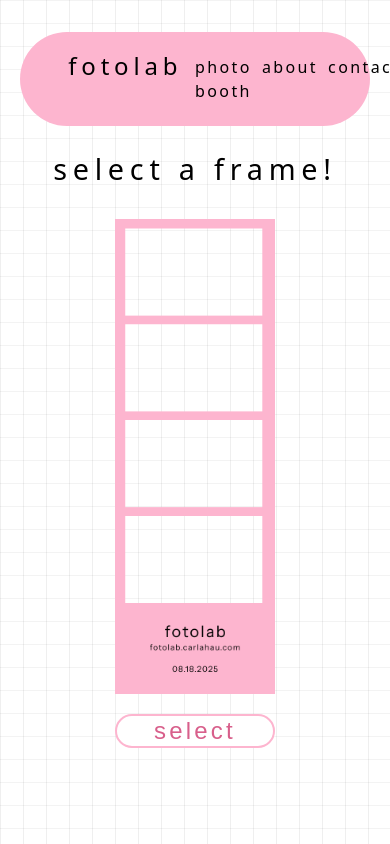
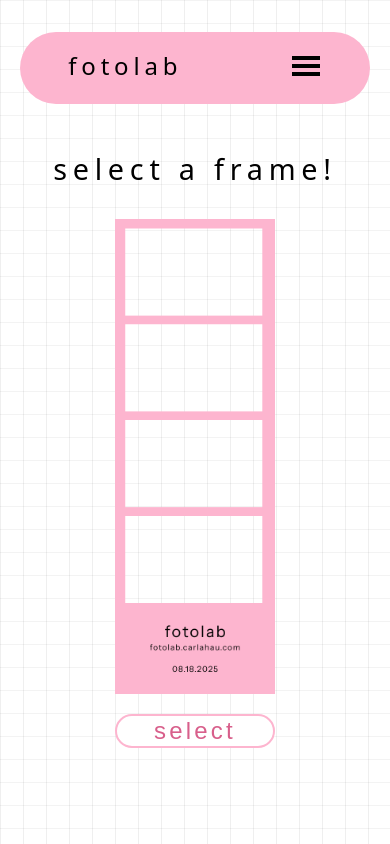
Before and after one commit to carlahauu/fotolab, a React (Vite) app: page / in a window 390 px wide. Built offline with nearby package versions, Linux system fonts and the light colour scheme.

Commit message:
Implemented responsive navbar

```diff
--- a/src/components/Navbar.jsx
+++ b/src/components/Navbar.jsx
@@ -1,7 +1,17 @@
-import React from 'react'
+import React, {useState} from 'react'
 import '../styles/Navbar.css'
+import { GiHamburgerMenu } from "react-icons/gi";
 
 function Navbar() {
+  const [mobileNav, setMobileNav] = useState(false)
+  const onHamburgerClick = () => {
+    if (!mobileNav) {
+      setMobileNav(true)
+    }
+    else {
+      setMobileNav(false)
+    }
+  }
   return (
     <div className='navbarContainer'>
         <div className="logo">
@@ -12,6 +22,16 @@ function Navbar() {
             <a>about</a>
             <a>contact</a>
         </div>
+        <div className="mobileNav">
+          <GiHamburgerMenu onClick={onHamburgerClick} className='hamburger' />
+          {mobileNav &&
+            <div className="mobileNavItems">
+                <a>photo booth</a>
+                <a>about</a>
+                <a>contact</a>
+            </div>
+          }
+        </div>
     </div>
   )
 }
--- a/src/styles/Navbar.css
+++ b/src/styles/Navbar.css
@@ -3,9 +3,10 @@
     width: 65vw;
     justify-content: space-between;
     background-color: #FDB5CF;
-    border-radius: 10em;
+    border-radius: 40px;
     padding-left: 3em;
     padding-right: 3em;
+    padding-bottom: 0.25em;
     vertical-align: center;
     position: fixed;
     left: 0;
@@ -27,3 +28,42 @@
     padding: 23px 0;
     letter-spacing: 0.15em;
 }
+
+.mobileNav{
+    display: none;
+    bottom: 0;
+}
+
+@media screen and (max-width: 800px){
+    .navItems{
+        display: none;
+    }
+    .mobileNav{
+        display: flex;
+        flex-direction: column;
+    }
+    .hamburger{
+        font-size: 2rem;
+        margin-top: 18px;
+        left: 0;
+        margin-left: auto;
+    }
+    .hamburger:hover{
+        cursor: pointer;
+    }
+    .mobileNavItems{
+        display: flex;
+        flex-direction: column;
+        gap: 10px;
+        text-align: right;
+        background-color: #FDB5CF;
+        padding-top: 1em;
+        left: 0;
+        justify-content: center;
+        padding-bottom: 1.2em;
+    }
+    .mobileNavItems a{
+        font-size: 1.2rem;
+        width: 100%;
+    }
+}
```
Also changed, not shown: public/Classic Pink Frame-2.png (renamed from public/Classic Pink Photostrip.png).
